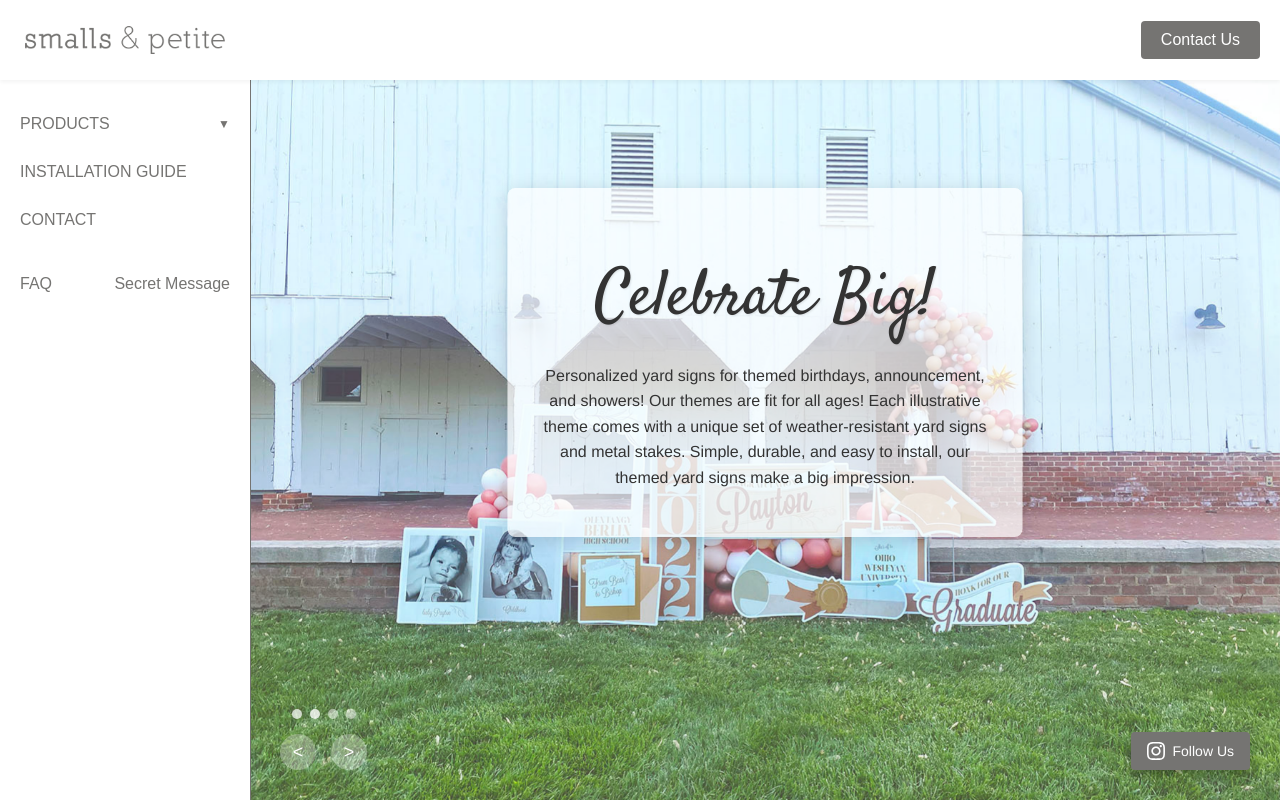
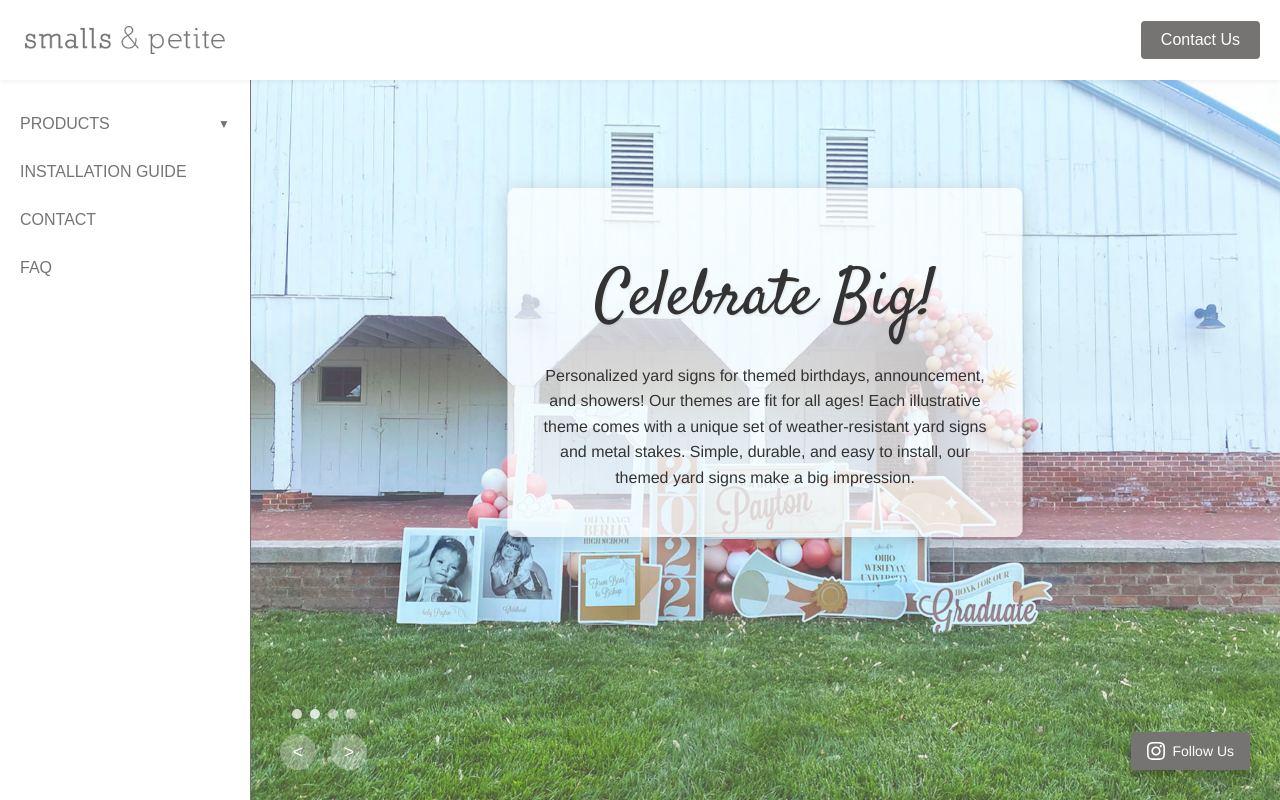
Before and after one commit to tgrinstead3d/smallsandpetite, a Nuxt app: page / in a window 1280 px wide. Built offline with nearby package versions, Linux system fonts and the light colour scheme; a web font is replaced by a local one.

Commit message:
removed secret message

```diff
--- a/components/SideNavigation.vue
+++ b/components/SideNavigation.vue
@@ -26,7 +26,6 @@
                 <div class="menu-item">
                     <div class="menu-header">
                         <span>FAQ</span>
-                        <p>Secret Message</p>
                     </div>
                 </div>
             </div>
```
